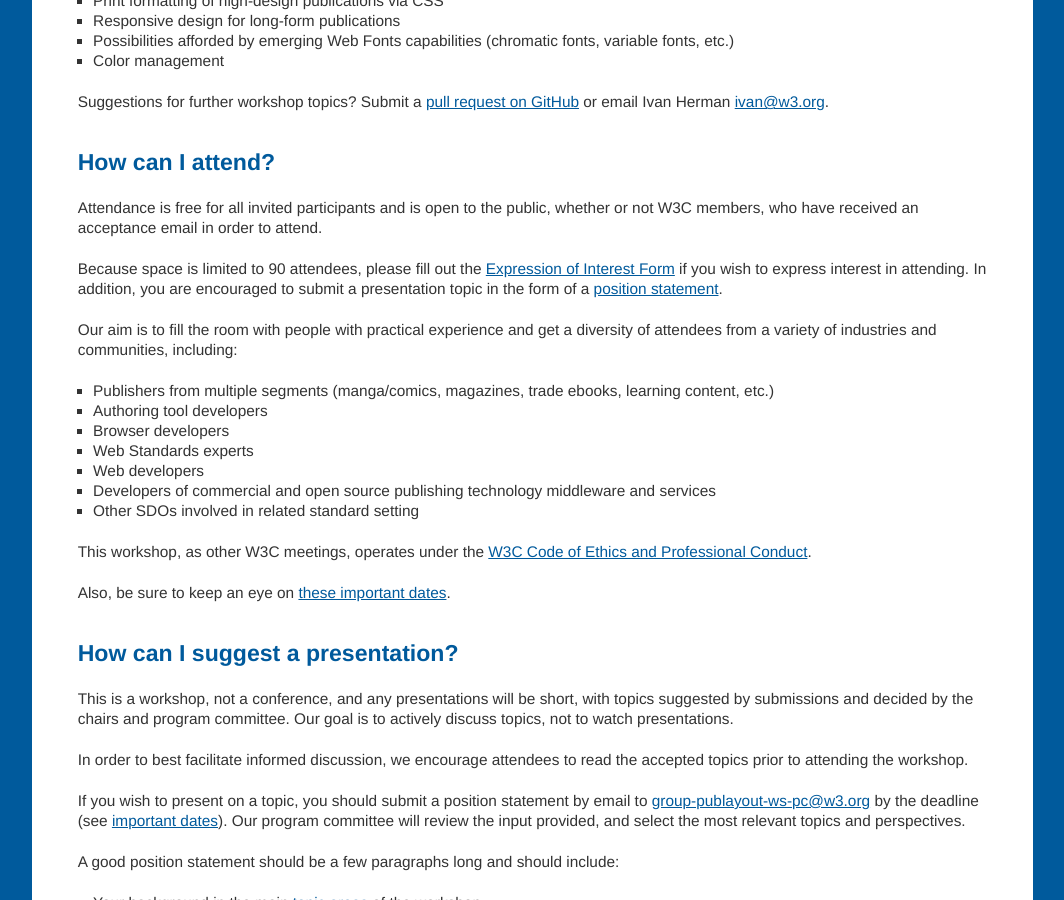
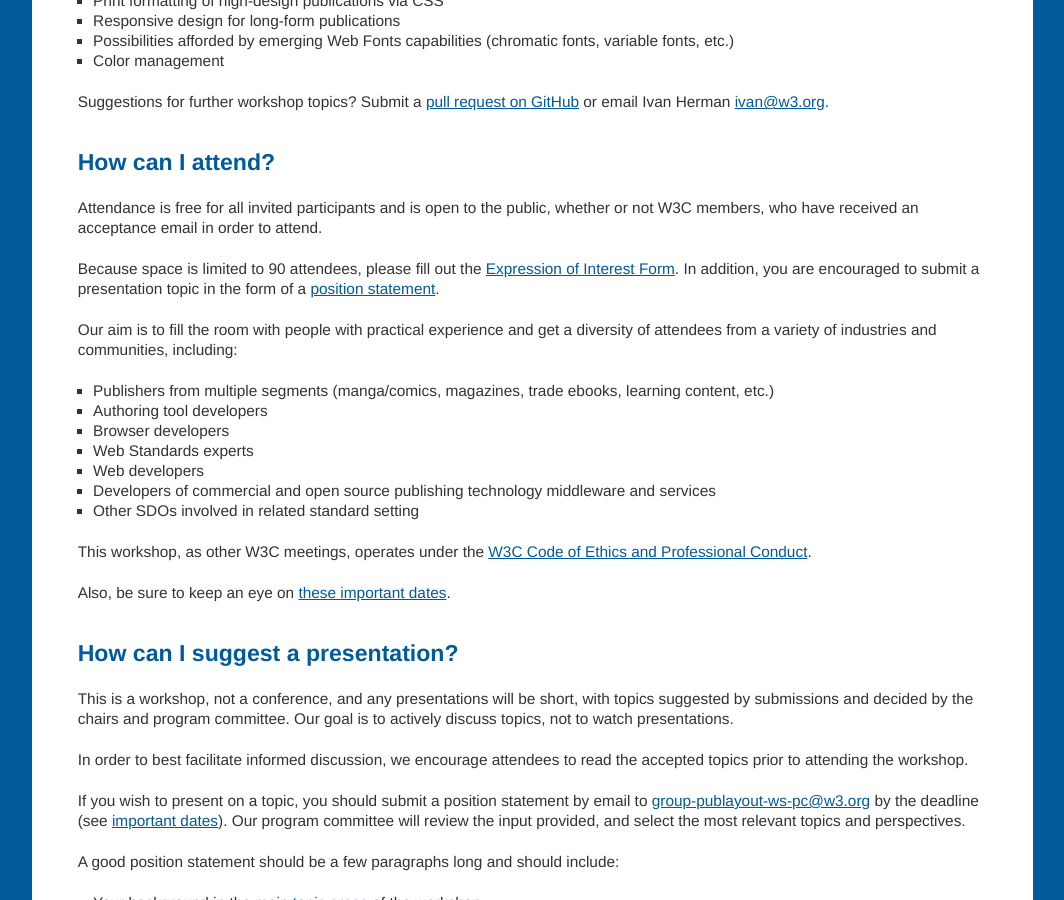
Before and after one commit to w3c/tokyo18-workshop, a Jekyll site: the page built from cfp.md, in a window 1280 px wide and 900 px high, scrolled down 1531 px. Shown: the whole window, without its empty margins (108-1172 px from the left). Built offline with Jekyll 4.4.1, drawn with Linux system fonts in a browser that asks for light colours; our own code applies the rules of GitHub Pages for plain Markdown files.

Commit message:
streamlined

```diff
--- a/cfp.md
+++ b/cfp.md
@@ -48,7 +48,7 @@ Suggestions for further workshop topics? Submit a [pull request on GitHub](https
 
 Attendance is free for all invited participants and is open to the public, whether or not W3C members, who have received an acceptance email in order to attend.
 
-Because space is limited to 90 attendees, please fill out the [Expression of Interest Form](https://www.w3.org/2002/09/wbs/1/2018publayoutws/) if you wish to express interest in attending.  In addition, you are encouraged to submit a presentation topic in the form of a [position statement](#position-statements).
+Because space is limited to 90 attendees, please fill out the [Expression of Interest Form](https://www.w3.org/2002/09/wbs/1/2018publayoutws/).  In addition, you are encouraged to submit a presentation topic in the form of a [position statement](#position-statements).
 
 Our aim is to fill the room with people with practical experience and get a diversity of attendees from a variety of industries and communities, including:
 
```
